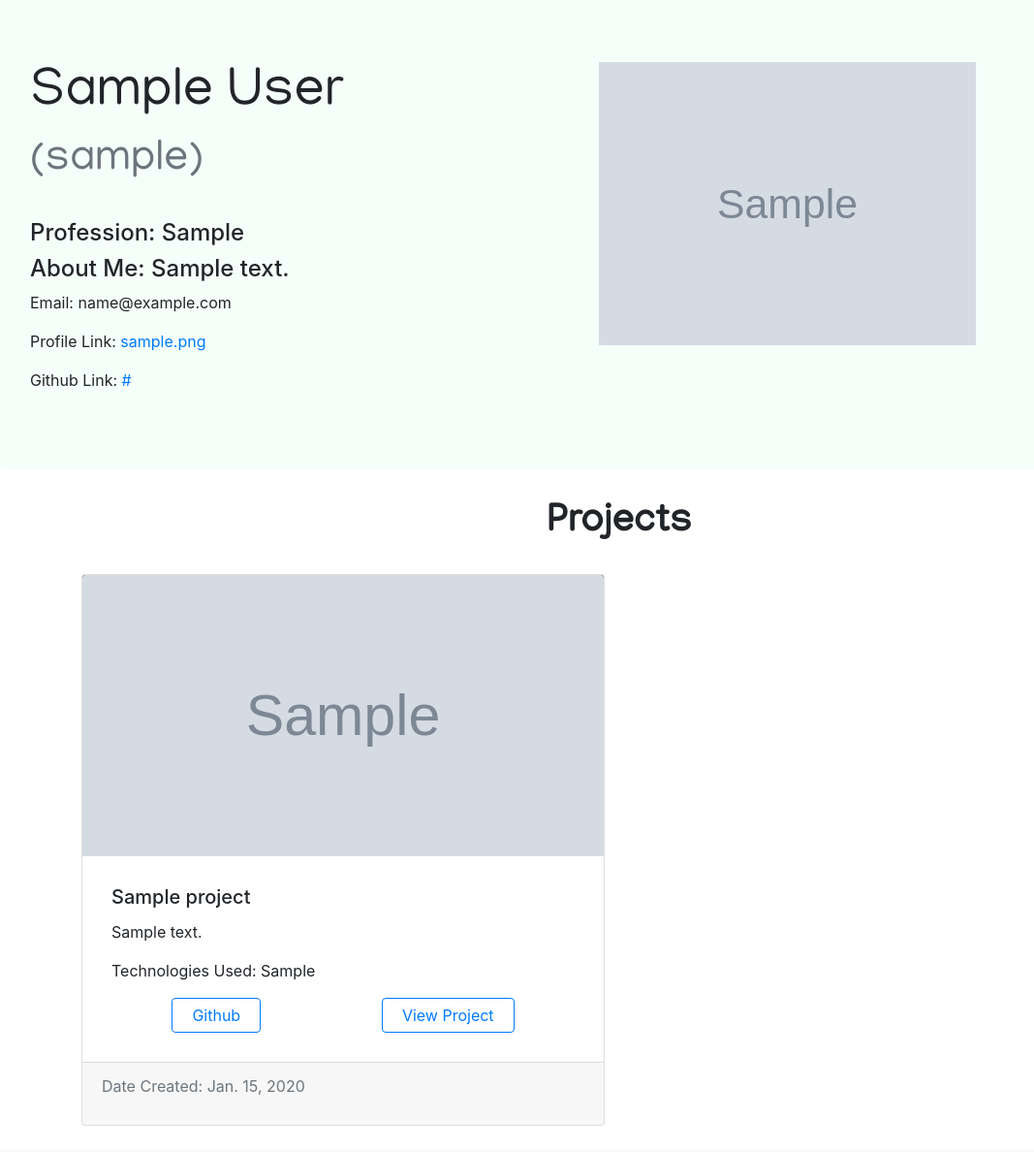
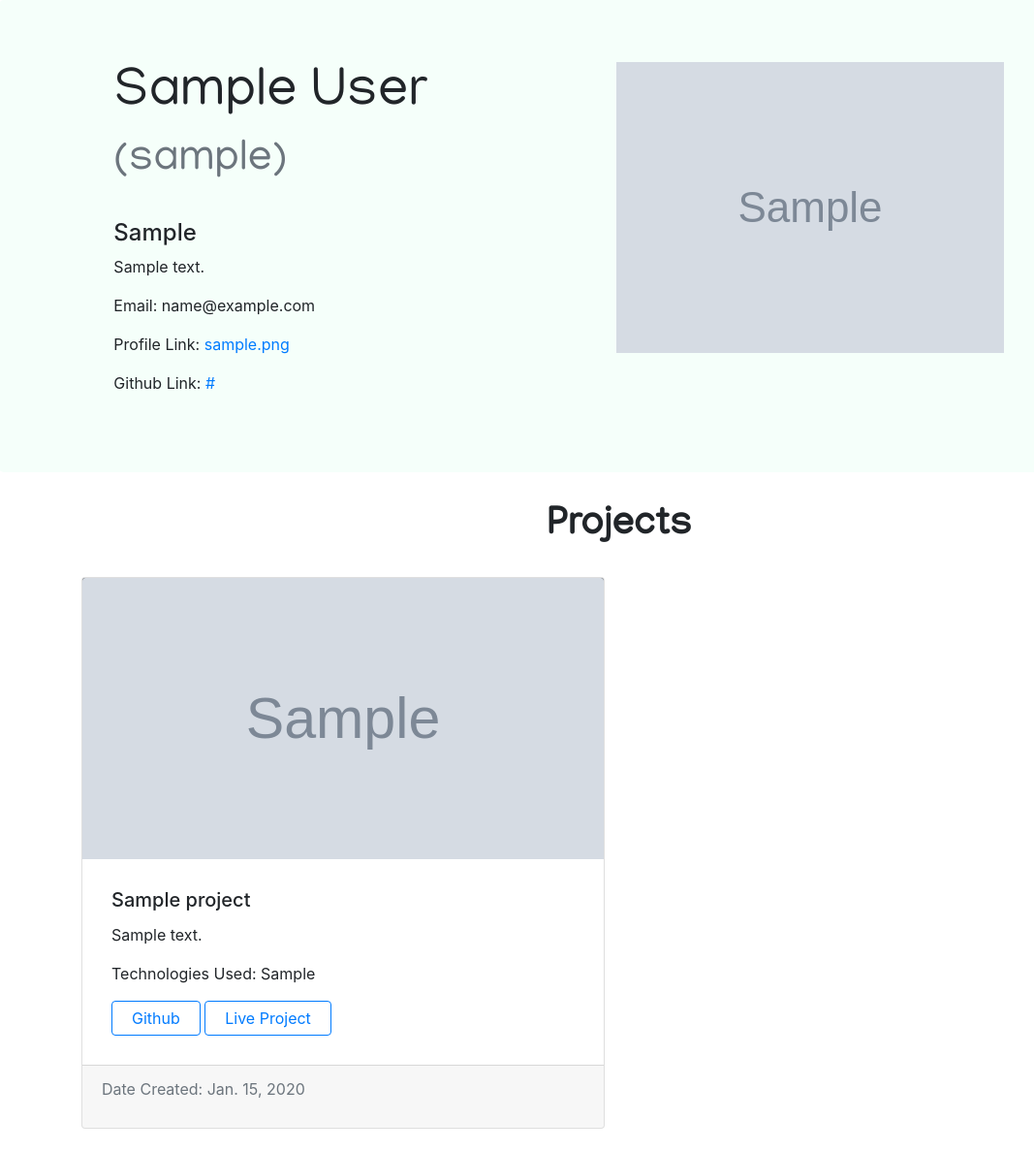
Before and after one commit to emilyc729/mybriefcase, a Django app: page /profile/1/ in a window 1280 px wide. Shown: the part 56-1244 px from the top of the page at 97% size, without its empty margins (1-1068 px from the left). Before the commit the page ends 1217 px from the top, so only its background shows below. Run offline with Django 3.2, Linux system fonts and the light colour scheme; tables that the repository leaves empty hold one stand-in row (values such as "Sample post"); grey boxes marked "Sample" are stand-in pictures; some libraries are stand-ins or nearby versions.

Commit message:
Clean up profile card

```diff
--- a/main_app/templates/main_app/user_profile.html
+++ b/main_app/templates/main_app/user_profile.html
@@ -4,11 +4,12 @@
 {% if user.portfolio %}
 <div class="jumbotron" id="profile">
     <div class="row">
-        <div class="col-sm-12 col-md-6">
+        <div class="col-1"></div>
+        <div class="col-sm-12 col-md-5">
             <h1 class="display-4">{{user.first_name}} {{user.last_name}} <small class="text-muted">({{user.username}})</small>
             </h1>
-            <h4>Profession: {{user.portfolio.profession}}</h4>
-            <h4>About Me: {{user.portfolio.about_me}}</h4>
+            <h4>{{user.portfolio.profession}}</h4>
+            <p>{{user.portfolio.about_me}}</p>
             <p>Email: {{user.email}}</p>
             <p>Profile Link: <a href="{{user.portfolio.profile_link}}">{{user.portfolio.profile_link}}</a></p>
             <p>Github Link: <a href="{{user.portfolio.github_link}}">{{user.portfolio.github_link}}</a></p>
@@ -65,9 +66,9 @@
                         <h5 class="card-title">{{p.project_name}}</h5>
                         <p class="card-text">{{p.description}}</p>
                         <p class="card-text">Technologies Used: {{p.technologies}}</p>
-                        <div class="d-flex justify-content-around">
+                        <div>
                             <a class="btn btn-outline-primary" href="{{p.project_link}}">Github</a>
-                            <a class="btn btn-outline-primary" href="{{p.deployed_link}}">View Project</a>
+                            <a class="btn btn-outline-primary" href="{{p.deployed_link}}">Live Project</a>
                         </div>
                     </div>
                 </div>
```
